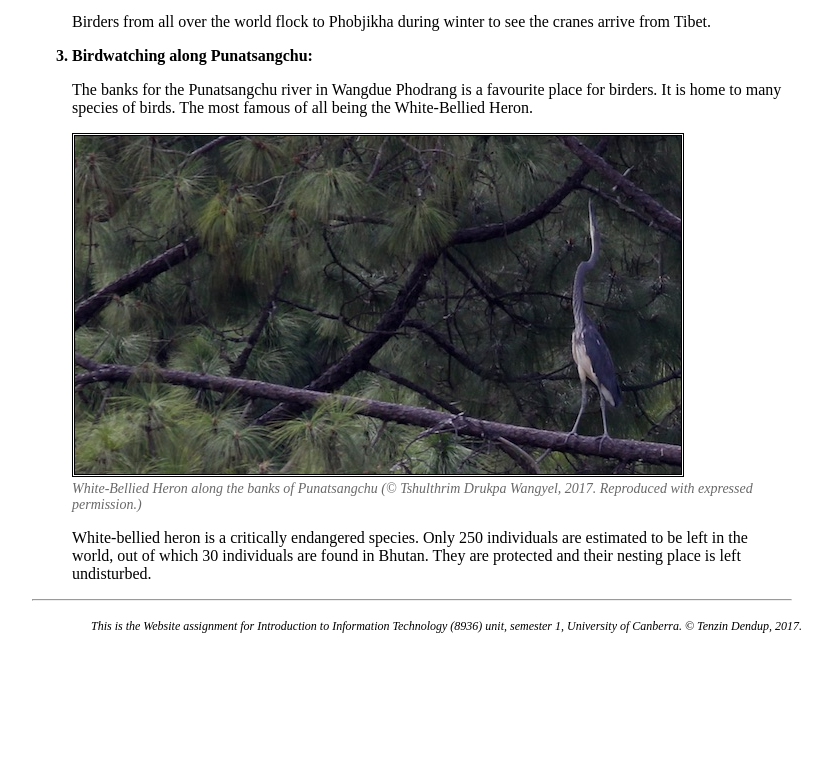
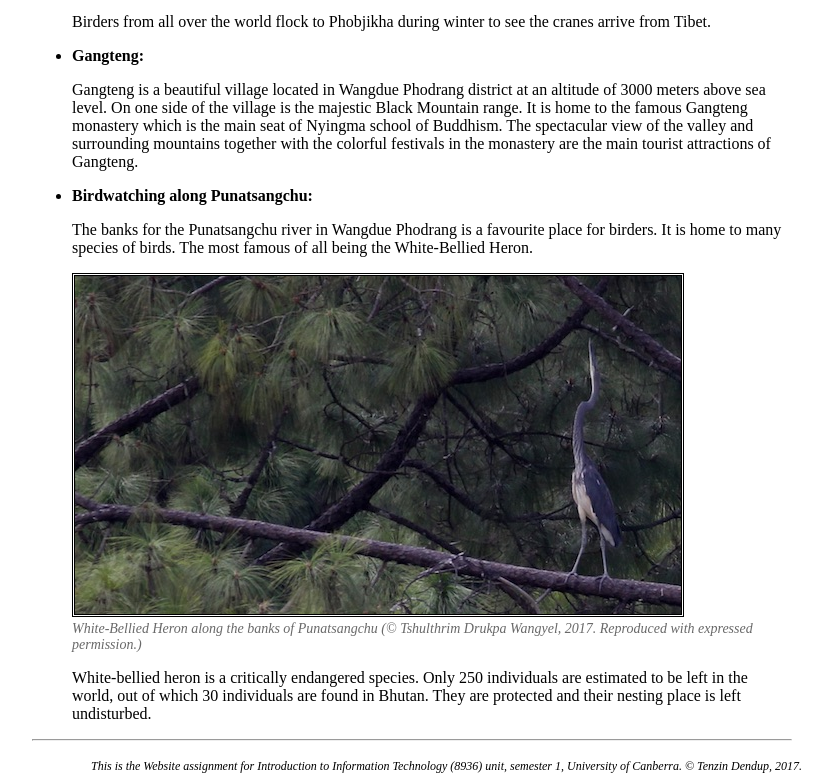
Before and after one commit to tenzin/semester1, a plain HTML site: page IIT/website/wangdue.html in a window 1280 px wide. Shown: the part 835-1617 px from the top of the page, without its empty margins (318-1150 px from the left). Before the commit the page ends 1477 px from the top, so only its background shows below. Drawn offline with Linux system fonts and the light colour scheme.

Commit message:
updated website files

```diff
--- a/IIT/website/wangdue.html
+++ b/IIT/website/wangdue.html
@@ -11,7 +11,7 @@
     <body>
         <section class="container">
 
-            <!-- This is the header containing banner and site title -->
+            <!-- This is the header containing site title -->
             <header>
                 Tourist Destinations in Bhutan
             </header>
@@ -26,6 +26,7 @@
                     <li><a href="punakha.html">Punakha</a></li>
                 </ul>
                 <hr />
+
                 <div id="nav_heading">External Links</div>
                 <ul>
                     <li><a href="http://www.tourism.gov.bt">Tourism Council of Bhutan</a></li>
@@ -46,10 +47,12 @@
                 <h1>
                     Wangdue Phodrang
                 </h1>
+
                 <p>
                     Wangdue Phodrang is a district which is three hours drive away from Thimphu. The highway between Thimphu and Wangdue Phodrang is one of the favourite places for tourists to do road biking. Other places of interest to tourists are:
                 </p>
-                <ol>
+
+                <ul>
                     <li class="inside_content">Wangdue Tshechu: </li>
                     <p>
                         It is an annual religious festival which lasts for three days. Buddhist mask dances and traditional dances are performed. Colorful Bhutanese textiles and performing arts will be on display during such cultural festivals.
@@ -59,40 +62,50 @@
                     <p>
                         Phobjikha is a wintering place for Black Necked Cranes, a vulnerable species numbering only 4000 individuals. Bhutanese people revere these birds and a crane festival is held at Phobjikha every year.
                     </p>
+
                     <!-- The following image is downloaded from facebook and used through expressed permission from the author. Copyright Tshulthrim Drukpa Wangyel, 2017. -->
                     <img src="img/black_necked_crane.jpg" alt="Taktsang" title="Taktsang">
 
                     <div class="img_label">
                         A Black Necked Crane at its winter roosting place in Phobjikha (&copy; Tshulthrim Drukpa Wangyel, 2017. Reproduced with expressed permission.)
                     </div>
+
                     <p>
                         Birders from all over the world flock to Phobjikha during winter to see the cranes arrive from Tibet.
+                    </p>
+
+                    <li class="inside_content">Gangteng: </li>
+                    <p>
+                        Gangteng is a beautiful village located in Wangdue Phodrang district at an altitude of 3000 meters above sea level. On one side of the village is the majestic Black Mountain range. It is home to the famous Gangteng monastery which is the main seat of Nyingma school of Buddhism. The spectacular view of the valley and surrounding mountains together with the colorful festivals in the monastery are the main tourist attractions of Gangteng.
                     </p>
 
                     <li class="inside_content">Birdwatching along Punatsangchu: </li>
                     <p>
                         The banks for the Punatsangchu river in Wangdue Phodrang is a favourite place for birders. It is home to many species of birds. The most famous of all being the White-Bellied Heron.
                     </p>
+
                     <!-- The following image is used through expressed permission from the author. Copyright Tshulthrim Drukpa Wangyel, 2017. -->
                     <img src="img/heron.jpg" alt="White-Bellied Heron" title="White-Bellied Heron">
 
                     <div class="img_label">
                         White-Bellied Heron along the banks of Punatsangchu (&copy; Tshulthrim Drukpa Wangyel, 2017. Reproduced with expressed permission.)
                     </div>
+
                     <p>
                         <!-- Following numbers are sourced from Royal Society for Protection of Nature (http://www.rspnbhutan.org) -->
                         White-bellied heron is a critically endangered species. Only 250 individuals are estimated to be left in the world, out of which 30 individuals are found in Bhutan. They are protected and their nesting place is left undisturbed.
                     </p>
+                </ul>
 
-                </ol>
                 <hr />
             </div>
+
             <div class="clear"></div>
             <!-- This is the footer -->
+
             <footer>
                 This is the Website assignment for Introduction to Information Technology (8936) unit, semester 1, University of Canberra. &copy; Tenzin Dendup, 2017.
             </footer>
         </section>
     </body>
-
 </html>
```
Also changed, not shown: IIT/website/index.html (+8 -1 lines), IIT/website/paro.html (+10 -2 lines), IIT/website/punakha.html (+9 -2 lines), IIT/website/thimphu.html (+12 -4 lines).
